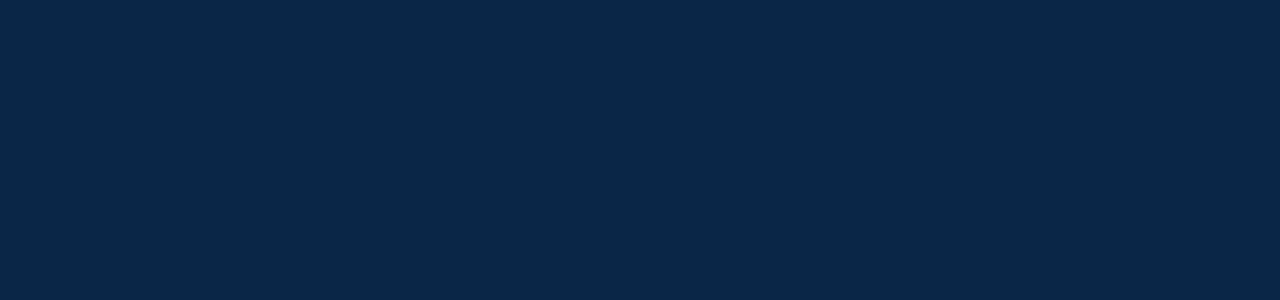
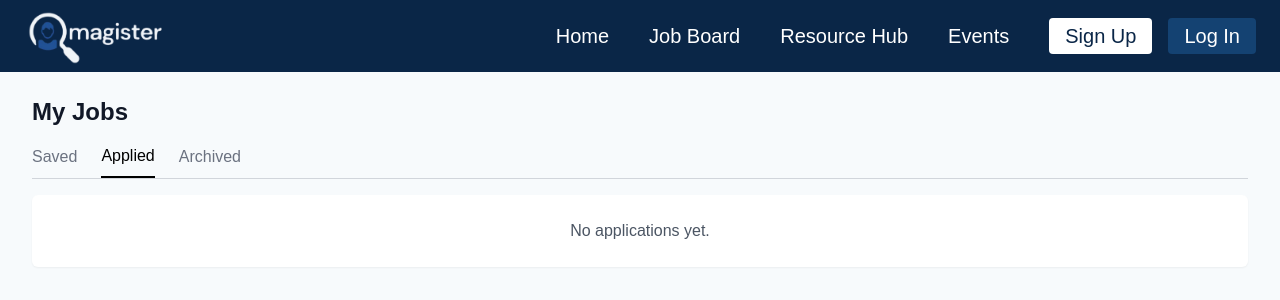
Before and after one commit to Cerphh/Magister, a React (Vite) app in the folder Frontend/: page /myjobs in a window 1280 px wide. Before the commit this address had no page. Shown: the top 300 px of the page. Built offline with nearby package versions, Linux system fonts and the light colour scheme.

Commit message:
Create a My Job Page for Applicants

```diff
--- a/Frontend/src/App.tsx
+++ b/Frontend/src/App.tsx
@@ -7,6 +7,7 @@ import { UserProfile } from './pages/UserProfile';
 import Events from './pages/Events';
 import LoginForm from './pages/LoginForm';
 import LandingPage from './pages/LandingPage';
+import MyJobs from './pages/MyJobs'; // 👈 ADD THIS
 
 const App = () => {
   return (
@@ -21,6 +22,7 @@ const App = () => {
           <Route path="/jobs" element={<JobListing />} />
           <Route path="/resources" element={<ResourceHub />} />
           <Route path="/profile" element={<UserProfile userType="applicant" />} />
+          <Route path="/myjobs" element={<MyJobs />} /> {/* ✅ ADD THIS */}
         </Routes>
       </div>
     </Router>
--- a/Frontend/src/components/NavBar.tsx
+++ b/Frontend/src/components/NavBar.tsx
@@ -11,7 +11,6 @@ const Navbar = () => {
   const navigate = useNavigate();
 
   useEffect(() => {
-    // Detect login status from localStorage
     const user = localStorage.getItem("user");
     setIsLoggedIn(!!user);
   }, []);
@@ -39,6 +38,7 @@ const Navbar = () => {
 
   const userData = JSON.parse(localStorage.getItem("user") || "{}");
   const displayName = userData?.displayName || "User";
+  const userType = userData?.role || "";
 
   return (
     <nav className="w-full bg-[#0A2647] px-6 py-1 flex items-center justify-between shadow-md">
@@ -54,9 +54,7 @@ const Navbar = () => {
         <Link to="/resources" className="hover:underline underline-offset-4">Resource Hub</Link>
         <Link to="/events" className="hover:underline underline-offset-4">Events</Link>
 
-        {/* Conditional Rendering */}
         {isLoggedIn ? (
-          // Logged in: show user dropdown
           <div className="relative" ref={dropdownRef}>
             <div
               className="flex items-center gap-1 cursor-pointer hover:opacity-90"
@@ -69,6 +67,17 @@ const Navbar = () => {
             {isDropdownOpen && (
               <div className="absolute right-0 mt-2 w-44 bg-white border border-gray-200 rounded-md shadow-lg z-50 text-gray-800">
                 <ul className="py-2 text-sm">
+                  {userType === "applicant" && (
+                    <li>
+                      <Link
+                        to="/myjobs"
+                        className="block px-4 py-2 hover:bg-gray-100 cursor-pointer"
+                        onClick={() => setIsDropdownOpen(false)}
+                      >
+                        My Jobs
+                      </Link>
+                    </li>
+                  )}
                   <li>
                     <Link
                       to="/profile"
@@ -109,7 +118,6 @@ const Navbar = () => {
             )}
           </div>
         ) : (
-          // Not logged in: show Sign Up and Log In
           <div className="flex gap-4">
             <button
               onClick={() => navigate("/signup")}
--- /dev/null
+++ b/Frontend/src/pages/MyJobs.tsx
@@ -0,0 +1,86 @@
+import { useEffect, useState } from 'react';
+import Navbar from '../components/NavBar';
+
+type Job = {
+  id: number;
+  title: string;
+  company: string;
+  location: string;
+  status: 'Rejected' | 'Hired' | 'For Interviewing';
+};
+
+const MyJobs = () => {
+  const [jobs, setJobs] = useState<Job[]>([]);
+  const [activeTab, setActiveTab] = useState('Applied');
+
+  useEffect(() => {
+    const stored = localStorage.getItem('appliedJobs');
+    if (stored) setJobs(JSON.parse(stored));
+  }, []);
+
+  return (
+    <>
+      <Navbar />
+      <div className="bg-[#F7FAFC] min-h-screen px-8 py-6">
+        <h1 className="text-2xl font-bold mb-4 text-gray-900">My Jobs</h1>
+
+        {/* Tabs */}
+        <div className="flex space-x-6 border-b border-gray-300 mb-4">
+          {['Saved', 'Applied', 'Archived'].map((tab) => (
+            <button
+              key={tab}
+              onClick={() => setActiveTab(tab)}
+              className={`pb-2 font-medium ${
+                activeTab === tab
+                  ? 'border-b-2 border-black text-black'
+                  : 'text-gray-500 hover:text-black'
+              }`}
+            >
+              {tab}
+            </button>
+          ))}
+        </div>
+
+        {/* Jobs List */}
+        <div className="bg-white rounded-md shadow-sm">
+          {jobs.length > 0 ? (
+            jobs.map((job) => (
+              <div key={job.id} className="flex justify-between items-center px-6 py-4 border-b hover:bg-gray-50">
+                <div>
+                  <p className="font-semibold text-sm text-gray-900">{job.title}</p>
+                  <p className="text-sm text-gray-700">{job.company}</p>
+                  <p className="text-xs text-gray-500">{job.location}</p>
+                </div>
+                <div className="flex items-center gap-4">
+                  <span
+                    className={`px-3 py-1 rounded-full text-white text-xs font-medium ${
+                      job.status === 'Hired'
+                        ? 'bg-green-600'
+                        : job.status === 'Rejected'
+                        ? 'bg-red-500'
+                        : 'bg-blue-600'
+                    }`}
+                  >
+                    {job.status}
+                  </span>
+                  <div className="relative group">
+                    <button className="text-gray-500 hover:text-black">⋮</button>
+                    <div className="absolute right-0 mt-2 w-40 bg-white border border-gray-200 shadow-lg hidden group-hover:block z-10">
+                      <button className="block px-4 py-2 text-sm hover:bg-gray-100 w-full text-left">View details</button>
+                      <button className="block px-4 py-2 text-sm hover:bg-gray-100 w-full text-left">Archived</button>
+                      <button className="block px-4 py-2 text-sm hover:bg-gray-100 w-full text-left">Withdraw</button>
+                    </div>
+                  </div>
+                </div>
+              </div>
+            ))
+          ) : (
+            <div className="p-6 text-center text-gray-600">No applications yet.</div>
+          )}
+        </div>
+      </div>
+    </>
+  );
+};
+
+export default MyJobs;
```
